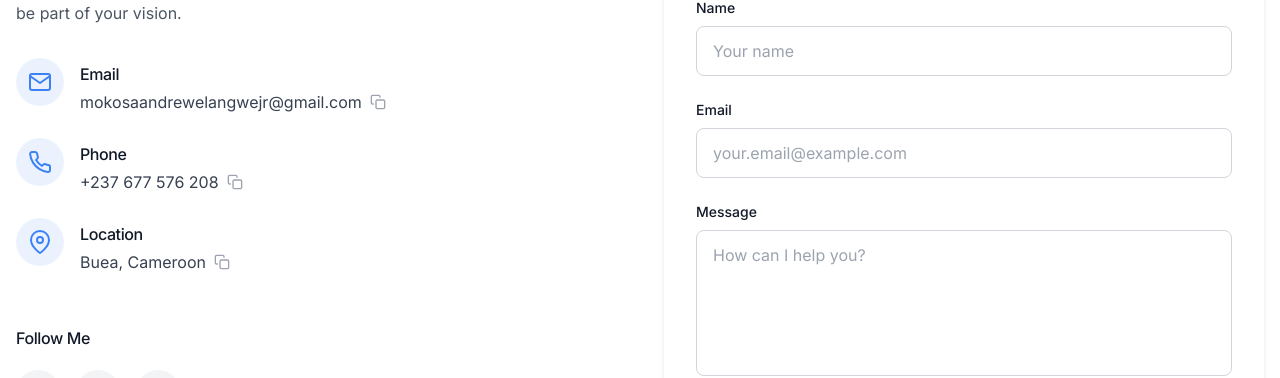
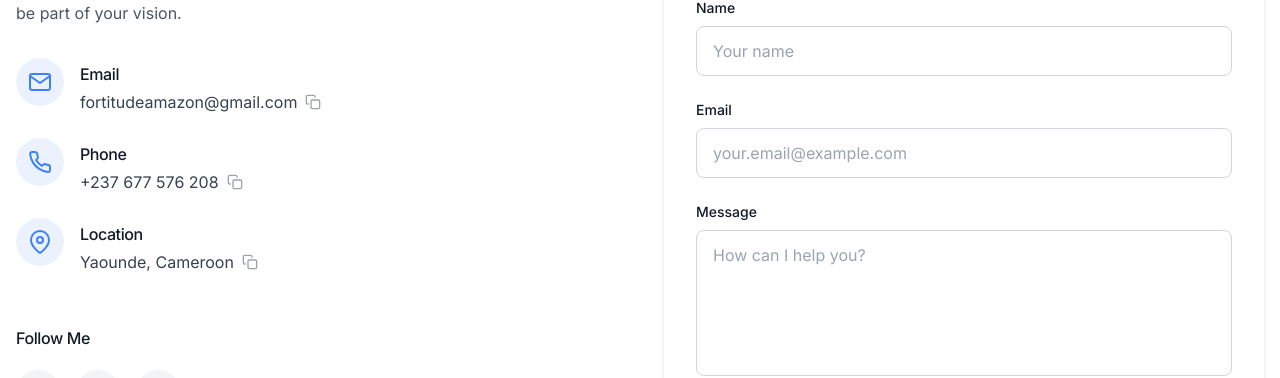
Before and after one commit to Torpdoug11/Portfolio, a React (Vite) app: page / in a window 1280 px wide. Shown: the part 3372-3750 px from the top of the page. Built offline with nearby package versions, Linux system fonts and the light colour scheme.

Commit message:
Update contact info: email to fortitudeamazon@gmail.com and location to Yaounde

```diff
--- a/src/sections/Contact.tsx
+++ b/src/sections/Contact.tsx
@@ -18,8 +18,8 @@ const Contact = () => {
     {
       icon: <FiMail className="w-6 h-6" />,
       title: 'Email',
-      value: 'mokosaandrewelangwejr@gmail.com',
-      action: 'mailto:mokosaandrewelangwejr@gmail.com',
+      value: 'fortitudeamazon@gmail.com',
+      action: 'mailto:fortitudeamazon@gmail.com',
     },
     {
       icon: <FiPhone className="w-6 h-6" />,
@@ -30,8 +30,8 @@ const Contact = () => {
     {
       icon: <FiMapPin className="w-6 h-6" />,
       title: 'Location',
-      value: 'Buea, Cameroon',
-      action: 'https://maps.google.com/?q=Buea,Cameroon',
+      value: 'Yaounde, Cameroon',
+      action: 'https://maps.google.com/?q=Yaounde,Cameroon',
     },
   ];
 
```
